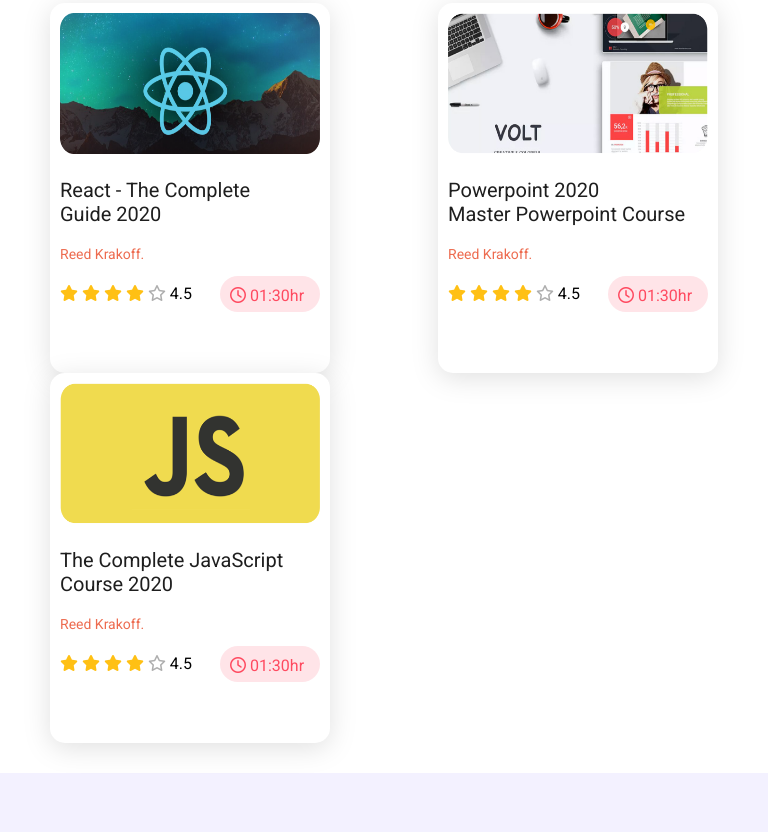
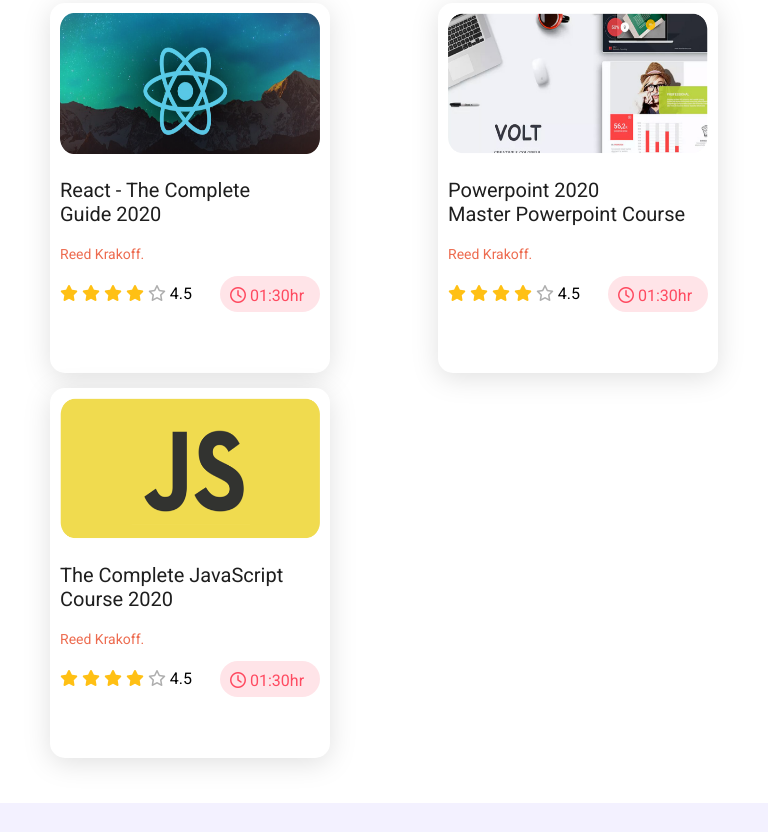
Before and after one commit to mdanamulhasan201/leader_board, a plain HTML site: page index.html in a window 768 px wide. Shown: the part 831-1663 px from the top of the page. Before the commit the page ends 1633 px from the top, so only its background shows below. Drawn offline with Linux system fonts and the light colour scheme.

Commit message:
padding added

```diff
--- a/index.html
+++ b/index.html
@@ -160,7 +160,7 @@
                         </div>
                     </div>
                 </div>
-                <div class="course">
+                <div class="course last">
                     <div class="course-banner">
                         <img src="images/courses/course-3.png" alt="">
                     </div>
--- a/style.css
+++ b/style.css
@@ -141,7 +141,7 @@
 }
 .fa-star.empty{
     color: #AEAEAE;
-    /* opacity: 0.25; */
+
 }
 
 .coourse-duration{
@@ -224,5 +224,12 @@
             grid-template-columns: repeat(2, 1fr);
             justify-items: center;
 
+
     }
+
+    .course{
+        margin-bottom: 15px;
+    }
+
+
 }
```
